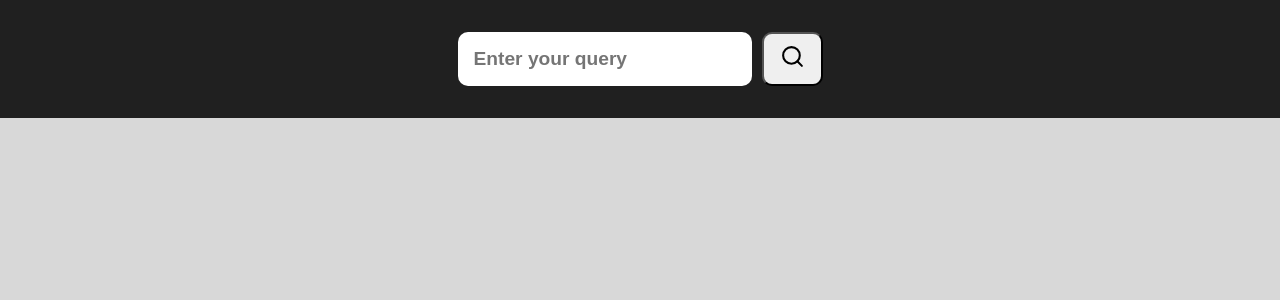
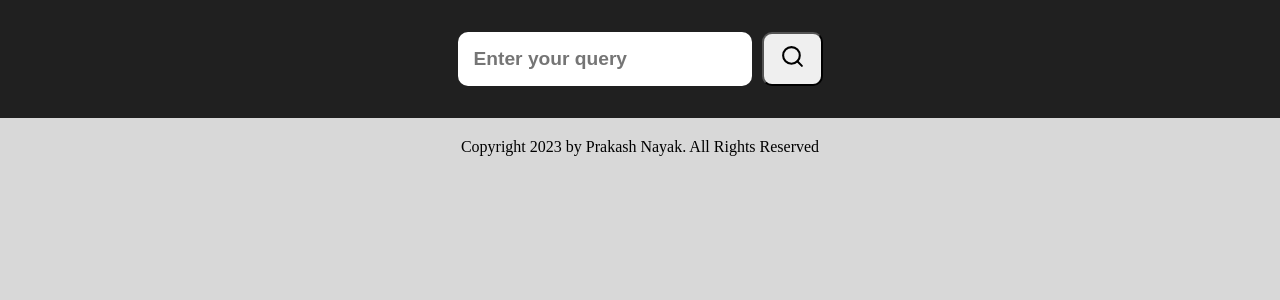
Before and after one commit to Prakash030/UnityLab, a React (Vite) app: page / in a window 1280 px wide. Shown: the top 300 px of the page. Built offline with nearby package versions, Linux system fonts and the light colour scheme.

Commit message:
adding footer

```diff
--- a/src/App.jsx
+++ b/src/App.jsx
@@ -1,15 +1,14 @@
 import { useState } from 'react'
-import reactLogo from './assets/react.svg'
-import viteLogo from '/vite.svg'
 import './App.css'
 import Header from './Components/Header/Header'
+import Footer from './Components/Footer/Footer'
 
 function App() {
-  const [count, setCount] = useState(0)
 
   return (
     <div>
       <Header />
+      <Footer />
     </div>
   )
 }
--- /dev/null
+++ b/src/Components/Footer/Footer.jsx
@@ -0,0 +1,14 @@
+import React from 'react'
+
+function Footer() {
+    const year = new Date().getFullYear()
+  return (
+    <div>
+        <div className="footer" style={{textAlign:'center',marginTop:'20px', marginBottom:'20px'}}>
+        Copyright {year} by Prakash Nayak. All Rights Reserved
+        </div>
+    </div>
+  )
+}
+
+export default Footer
```
